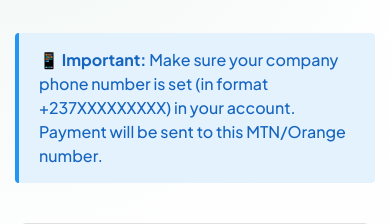
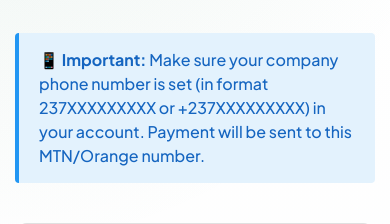
Before and after one commit to Chipser-Paul/cameroon-tech-jobs, a Django app: page /payments/pricing/ in a window 390 px wide. Shown: the part 215-439 px from the top of the page. Run offline with Django 5.2, Linux system fonts and the light colour scheme; parts of the project's set-up code (start-up, migrations or seed data) failed here and were passed over; some libraries are stand-ins or nearby versions.

Commit message:
Fix CamPay phone format: Accept 237XXXXXXXXX (without +)
- CamPay sandbox expects phone without + sign (e.g., 237XXXXXXXXX)
- Updated validation to accept both +237XXXXXXXXX and 237XXXXXXXXX
- Strip + sign before sending to CamPay API
- Updated all templates to show correct format
- Updated error messages to reflect correct format
- Test numbers from CamPay: 2376777777777 (MTN), 2376999999999 (Orange)
- This should fix ER101 'Invalid phone number' errors

```diff
--- a/payments/views.py
+++ b/payments/views.py
@@ -3,6 +3,7 @@ import logging
 import hmac
 import hashlib
 import os
+import re
 import requests
 from decimal import Decimal
 
@@ -39,20 +40,23 @@ def initiate_payment(request, job_id):
 
     # Check if company has a phone number for payment
     if not request.user.phone or not request.user.phone.strip():
-        messages.error(request, '📱 Please add your phone number (e.g., +237XXXXXXXXX) to your company account. Payment will be sent to this MTN/Orange number.')
+        messages.error(request, '📱 Please add your phone number (e.g., +237677777777 or 237677777777) to your company account. Payment will be sent to this MTN/Orange number.')
         return redirect('company_edit_profile')
 
-    # Validate phone number format (should be international format like +237...)
+    # Validate phone number format - accept both +237XXXXXXXXX and 237XXXXXXXXX
     phone = request.user.phone.strip()
-    if not phone.startswith('+'):
-        messages.warning(request, '📱 Your phone number should start with + (e.g., +237XXXXXXXXX). Please update your profile.')
-        return redirect('company_edit_profile')
+    # Remove any spaces, dashes, or parentheses
+    phone_clean = phone.replace(' ', '').replace('-', '').replace('(', '').replace(')', '')
 
-    # Additional validation: Cameroon numbers should be +237 followed by 9 digits
-    import re
-    # Test if it matches the pattern: +237 followed by 9 digits
-    if not re.match(r'^\+237\d{9}$', phone.replace(' ', '')):
-        messages.warning(request, '📱 Cameroon phone numbers should be in format +237XXXXXXXXX (9 digits after +237). Please update your profile.')
+    # Check if it's in valid format
+    if re.match(r'^\+237\d{9}$', phone_clean):
+        # Format: +237XXXXXXXXX - remove the + for CamPay
+        phone_final = phone_clean[1:]  # Remove the + sign
+    elif re.match(r'^237\d{9}$', phone_clean):
+        # Format: 237XXXXXXXXX - already correct for CamPay
+        phone_final = phone_clean
+    else:
+        messages.warning(request, '📱 Phone should be in format 237XXXXXXXXX or +237XXXXXXXXX (9 digits after 237). Please update your profile.')
         return redirect('company_edit_profile')
 
     # Determine amount based on tier
@@ -73,22 +77,18 @@ def initiate_payment(request, job_id):
         # Call CamPay collect endpoint
         collect_url = f'{campay_base_url}/collect/'
 
-        # Normalize phone number - CamPay requires international format
-        phone = request.user.phone.strip()
-        # Remove any spaces, dashes, or parentheses
-        phone = phone.replace(' ', '').replace('-', '').replace('(', '').replace(')', '')
-
-        # Log what we're sending for debugging
-        logger.info(f'Initiating CamPay payment - Phone: {phone}, Amount: {amount}, Job: {job.id}')
-
+        # Use the cleaned phone number (CamPay expects format without +)
         payload = {
             'username': campay_username,
             'password': campay_password,
-            'phone': phone,  # Customer phone number (validated above in international format)
+            'phone': phone_final,  # Format: 237XXXXXXXXX (no +)
             'amount': amount,
             'description': f'Job posting: {job.title}',
             'external_reference': str(job.id),  # Reference back to job
         }
+
+        # Log what we're sending for debugging
+        logger.info(f'Initiating CamPay payment - Phone: {phone_final}, Amount: {amount}, Job: {job.id}')
 
         response = requests.post(
             collect_url,
@@ -101,11 +101,11 @@ def initiate_payment(request, job_id):
             error_data = response.json() if response.text else {}
             error_msg = error_data.get('message', 'Unknown error')
             error_code = error_data.get('error_code', '')
-            logger.error(f'CamPay collect request failed ({error_code}): {error_msg}. Phone sent: {phone}')
+            logger.error(f'CamPay collect request failed ({error_code}): {error_msg}. Phone sent: {phone_final}')
 
             # Provide helpful error messages
             if 'phone' in error_msg.lower() or error_code == 'ER101':
-                messages.error(request, '📱 The phone number format seems invalid to CamPay. Try using format like +237XXXXXXXXX (must have exactly 9 digits after +237).')
+                messages.error(request, '📱 The phone number format seems invalid to CamPay. Try using format like 237XXXXXXXXX (9 digits after 237).')
             else:
                 messages.error(request, f'Payment processing error: {error_msg}. Please try again.')
             return redirect('post_job')
--- a/templates/companies/edit_profile.html
+++ b/templates/companies/edit_profile.html
@@ -19,8 +19,8 @@
             <label style="display: block; font-weight: bold; margin-bottom: 8px;">
                 📱 Phone Number <span style="color: red;">*</span>
             </label>
-            <input type="tel" name="phone" value="{{ company.phone }}" placeholder="+237XXXXXXXXX" style="width: 100%; padding: 10px; border: 1px solid #ddd; border-radius: 4px; font-size: 14px;" required>
-            <p style="font-size: 12px; color: #666; margin-top: 5px;">Format: +237XXXXXXXXX (MTN/Orange number for payments)</p>
+            <input type="tel" name="phone" value="{{ company.phone }}" placeholder="237XXXXXXXXX or +237XXXXXXXXX" style="width: 100%; padding: 10px; border: 1px solid #ddd; border-radius: 4px; font-size: 14px;" required>
+            <p style="font-size: 12px; color: #666; margin-top: 5px;">Format: 237XXXXXXXXX or +237XXXXXXXXX (9 digits after 237 - for MTN/Orange payments)</p>
         </div>
 
         <div style="margin-bottom: 20px;">
@@ -60,7 +60,7 @@
     </form>
 
     <div style="background-color: #e8f5e9; border-left: 4px solid #27ae60; padding: 15px; margin-top: 30px; border-radius: 4px;">
-        <p style="margin: 0; color: #27ae60;"><strong>💡 Tip:</strong> Make sure your phone number is correct in international format (+237XXXXXXXXX). This is where your payment notifications will be sent.</p>
+        <p style="margin: 0; color: #27ae60;"><strong>💡 Tip:</strong> Make sure your phone number is correct in format 237XXXXXXXXX or +237XXXXXXXXX (9 digits after 237). This is where your payment notifications will be sent.</p>
     </div>
 </div>
 {% endblock %}
--- a/templates/payments/pricing.html
+++ b/templates/payments/pricing.html
@@ -12,7 +12,7 @@
     <!-- Important Note -->
     <div style="background-color: #e3f2fd; border-left: 4px solid #2196F3; padding: 15px 20px; margin-bottom: 40px; border-radius: 4px;">
         <p style="margin: 0; color: #1565c0; font-weight: 500;">
-            📱 <strong>Important:</strong> Make sure your company phone number is set (in format +237XXXXXXXXX) in your account. Payment will be sent to this MTN/Orange number.
+            📱 <strong>Important:</strong> Make sure your company phone number is set (in format 237XXXXXXXXX or +237XXXXXXXXX) in your account. Payment will be sent to this MTN/Orange number.
         </p>
     </div>
 
```
